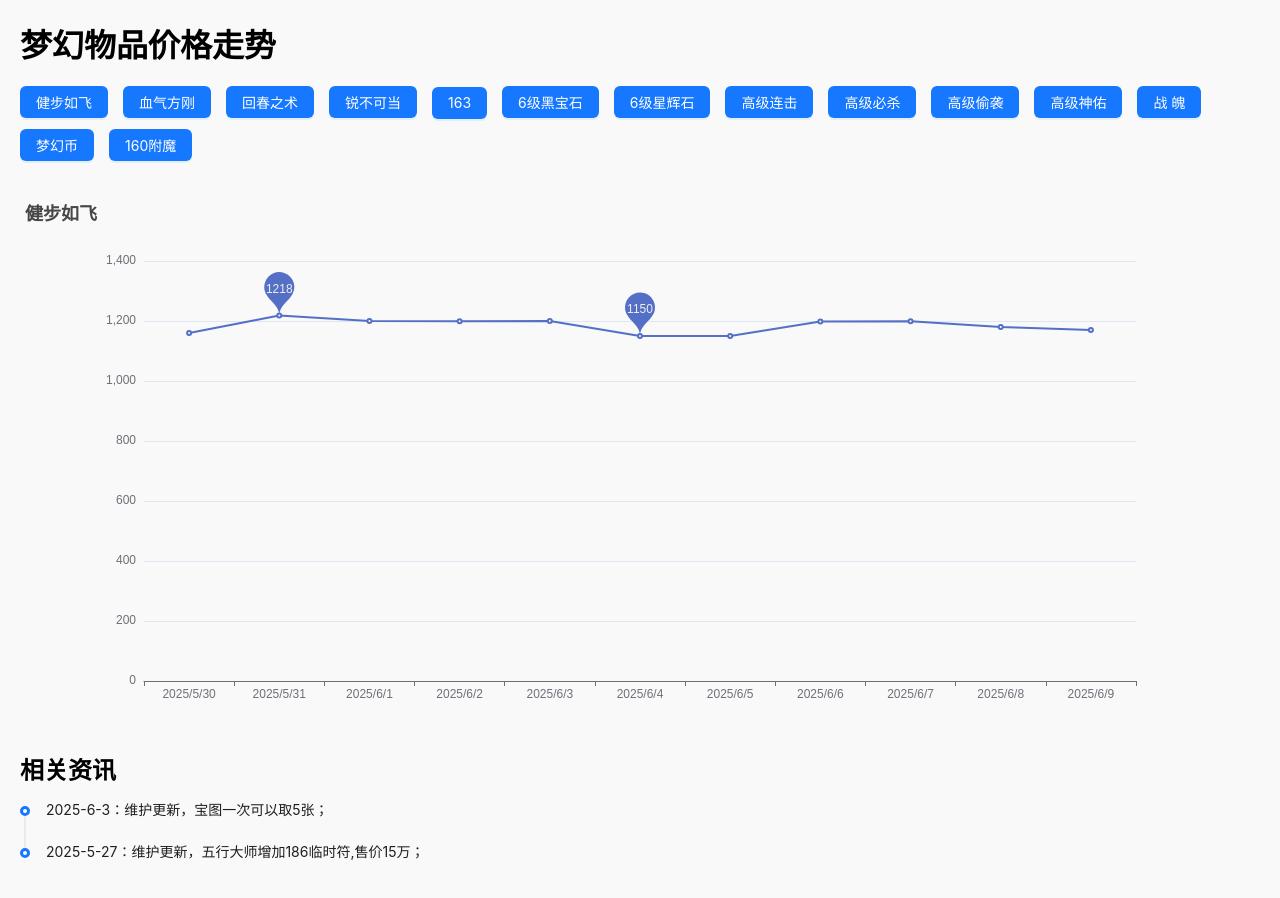
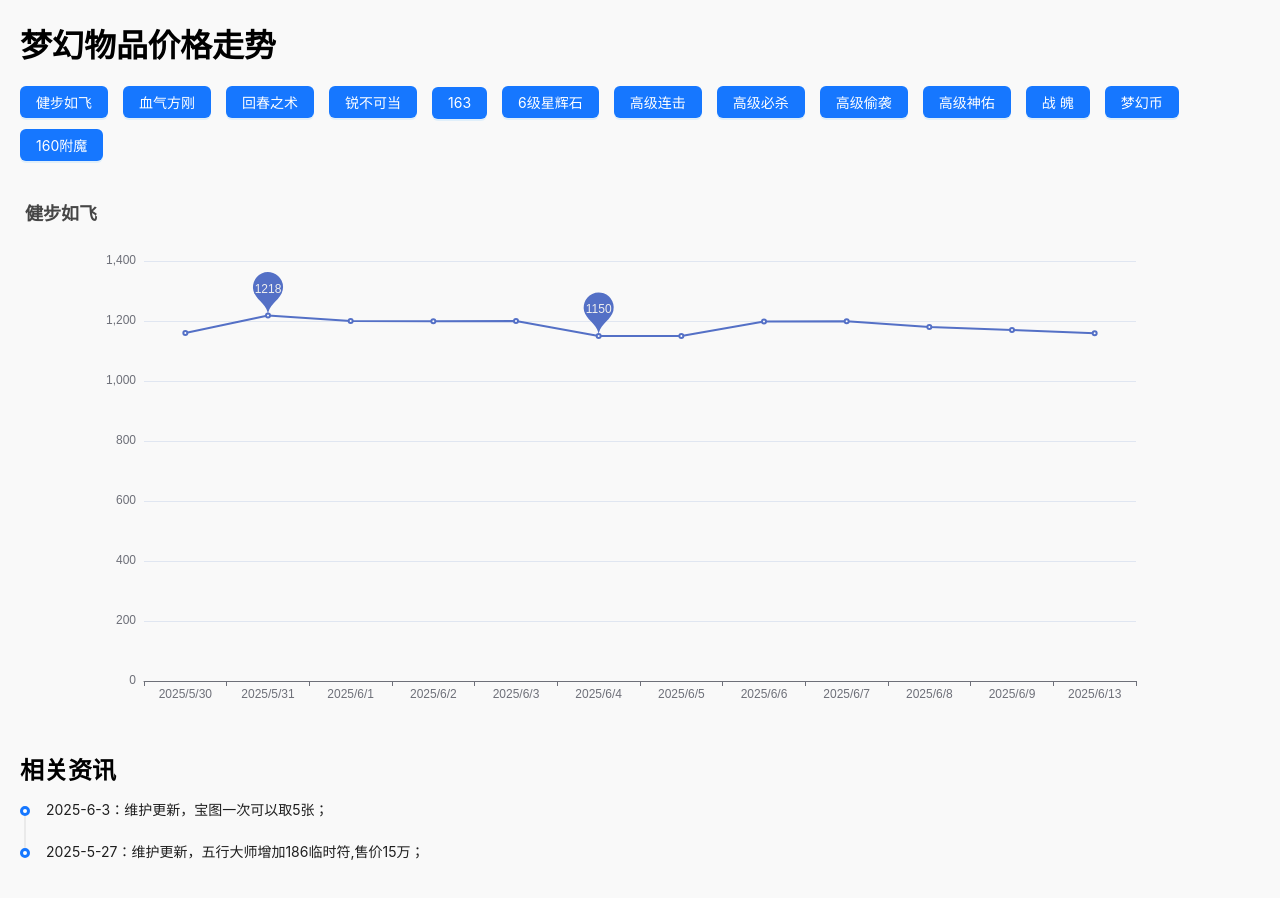
Before and after one commit to wangzhuang1/zhonglingshi, a React (Vite) app: page / in a window 1280 px wide. Shown: the top 898 px of the page. Built offline with nearby package versions, Linux system fonts and the light colour scheme.

Commit message:
更新数据

```diff
--- a/src/data/price.ts
+++ b/src/data/price.ts
@@ -1,7 +1,7 @@
 const time = [
     '2025/5/30', '2025/5/31', '2025/6/1', '2025/6/2', '2025/6/3',
     '2025/6/4', '2025/6/5', '2025/6/6', '2025/6/7', '2025/6/8',
-    '2025/6/9'
+    '2025/6/9', '2025/6/13'
 ];
 const jianbu = {
     title: '健步如飞',
@@ -9,7 +9,7 @@ const jianbu = {
     price: [
         1160, 1218, 1200, 1199, 1200,
         1150, 1150, 1198, 1199, 1180,
-        1170
+        1170, 1159
     ]
 }
 
@@ -19,7 +19,7 @@ const xueqi = {
     price: [
         236, 239, 239, 230, 246,
         246, 238, 228, 240, 232,
-        225,
+        225, 225
     ]
 }
 const huichun = {
@@ -28,7 +28,7 @@ const huichun = {
     price: [
         108, 107, 107, 105, 106,
         106, 105, 105, 105, 105,
-        104
+        104, 103
     ]
 }
 
@@ -38,7 +38,7 @@ const ruibu = {
     price: [
         399, 395, 395, 395, 395,
         394, 394, 392, 394, 392,
-        391
+        391, 389
     ]
 }
 
@@ -48,17 +48,7 @@ const y63 = {
     price: [
         718, 739, 719, 719, 719,
         718, 716, 718, 732, 732,
-        719
-    ]
-}
-
-const heibaoshi = {
-    title: '6级黑宝石',
-    time,
-    price: [
-        39, 38, 39, 38, 38,
-        37, 38, 37, 37, 37,
-        36
+        719, 760
     ]
 }
 
@@ -68,7 +58,7 @@ const xinghuishi = {
     price: [
         286, 288, 290, 291, 292,
         290, 285, 283, 279, 278,
-        278
+        278, 285
     ]
 }
 
@@ -78,7 +68,7 @@ const gaolian = {
     price: [
         392, 390, 386, 368, 379,
         369, 370, 369, 384, 384,
-        384
+        384, 408
     ]
 }
 
@@ -88,7 +78,7 @@ const gaobi = {
     price: [
         379, 373, 377, 376, 379,
         369, 370, 367, 373, 372,
-        370
+        370, 394
     ]
 }
 
@@ -98,7 +88,7 @@ const gaotou = {
     price: [
         386, 380, 380, 379, 380,
         379, 372, 373, 371, 374,
-        373
+        373, 380
     ]
 }
 
@@ -108,7 +98,7 @@ const gaoshen = {
     price: [
         95, 93, 105, 105, 106,
         97, 97, 100, 103, 103,
-        100
+        100, 100
     ]
 }
 
@@ -118,7 +108,7 @@ const zhanpo = {
     price: [
         232, 231, 229, 232, 231,
         229, 233, 233, 232, 232,
-        229
+        229, 231
     ]
 }
 
@@ -128,7 +118,7 @@ const MHB = {
     price: [
         231, 230, 228, 228, 229,
         226, 226, 228, 226, 226,
-        227
+        227, 227
     ]
 }
 
@@ -140,7 +130,7 @@ const fumo160 = {
     price: [
         588, 584, 585, 585, 585,
         585, 584, 584, 580, 580,
-        579
+        579, 570
     ]
 }
 
@@ -148,8 +138,8 @@ const fumo160 = {
 
 const btnArr = [
     jianbu, xueqi, huichun, ruibu, y63,
-    heibaoshi, xinghuishi, gaolian, gaobi, gaotou,
-    gaoshen, zhanpo, MHB, fumo160
+    xinghuishi, gaolian, gaobi, gaotou, gaoshen,
+    zhanpo, MHB, fumo160
 ]
 
 export default btnArr;
```
